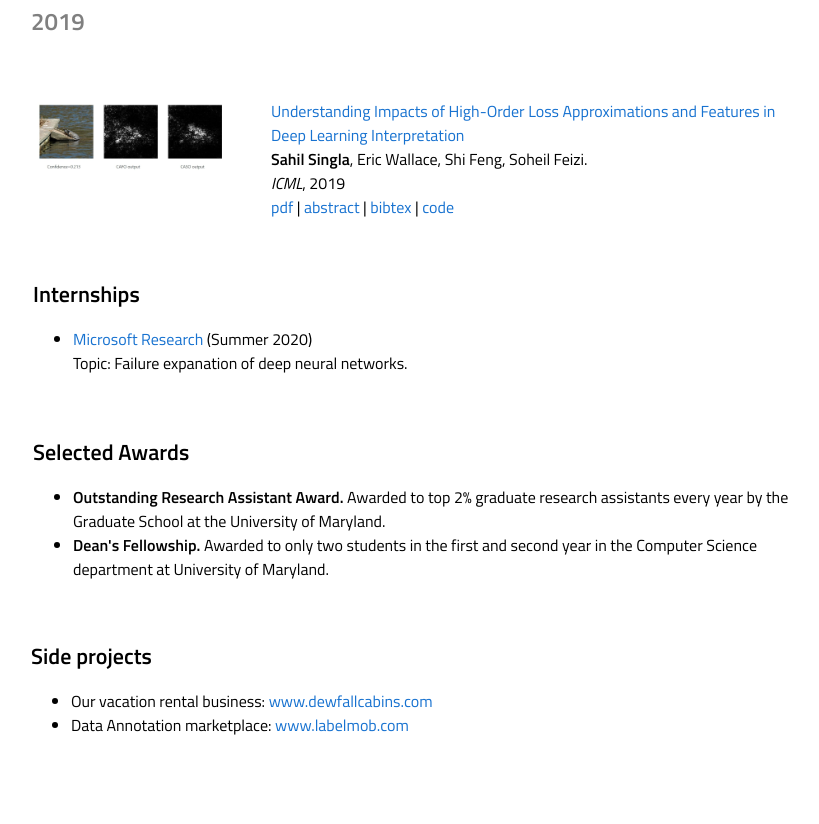
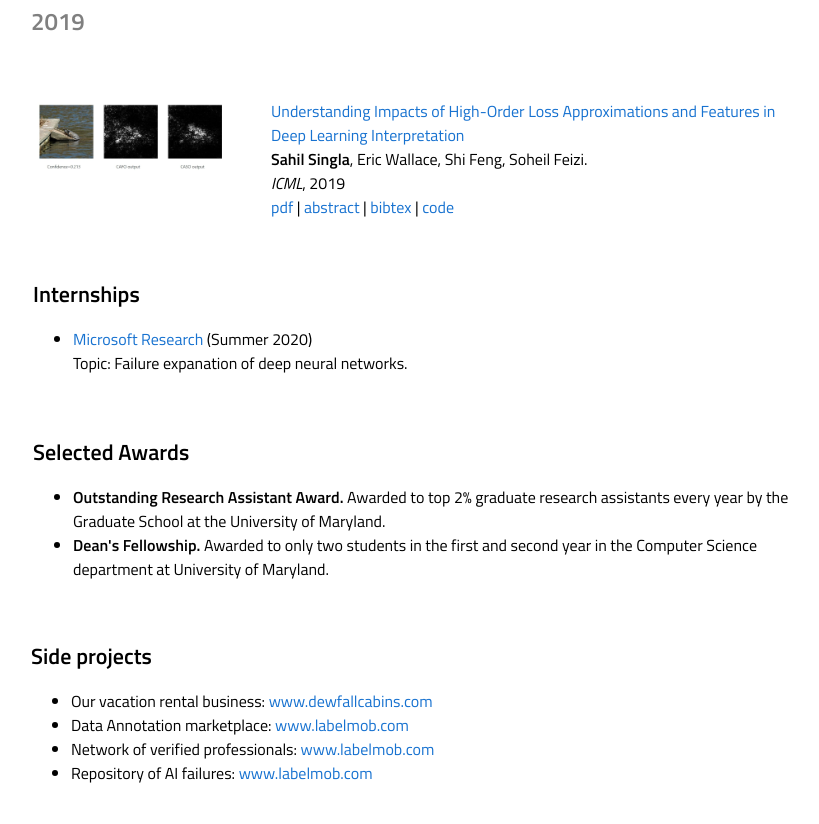
Before and after one commit to singlasahil14/singlasahil14.github.io, a plain HTML site: page index.html in a window 1280 px wide. Shown: the part 3187-4011 px from the top of the page, without its empty margins (229-1048 px from the left). Before the commit the page ends 3988 px from the top, so only its background shows below. Drawn offline with Linux system fonts and the light colour scheme.

Commit message:
Update index.html

```diff
--- a/index.html
+++ b/index.html
@@ -554,6 +554,8 @@
           <ul>
               <li>Our vacation rental business: <a href="https://www.dewfallcabins.com/">www.dewfallcabins.com</a></li>
               <li>Data Annotation marketplace: <a href="https://www.labelmob.com/">www.labelmob.com</a></li>
+              <li>Network of verified professionals: <a href="https://www.profmob.com/">www.labelmob.com</a></li>
+              <li>Repository of AI failures: <a href="https://www.failspot.com/">www.labelmob.com</a></li>
           </ul>
         </td>
       </tr>
```
